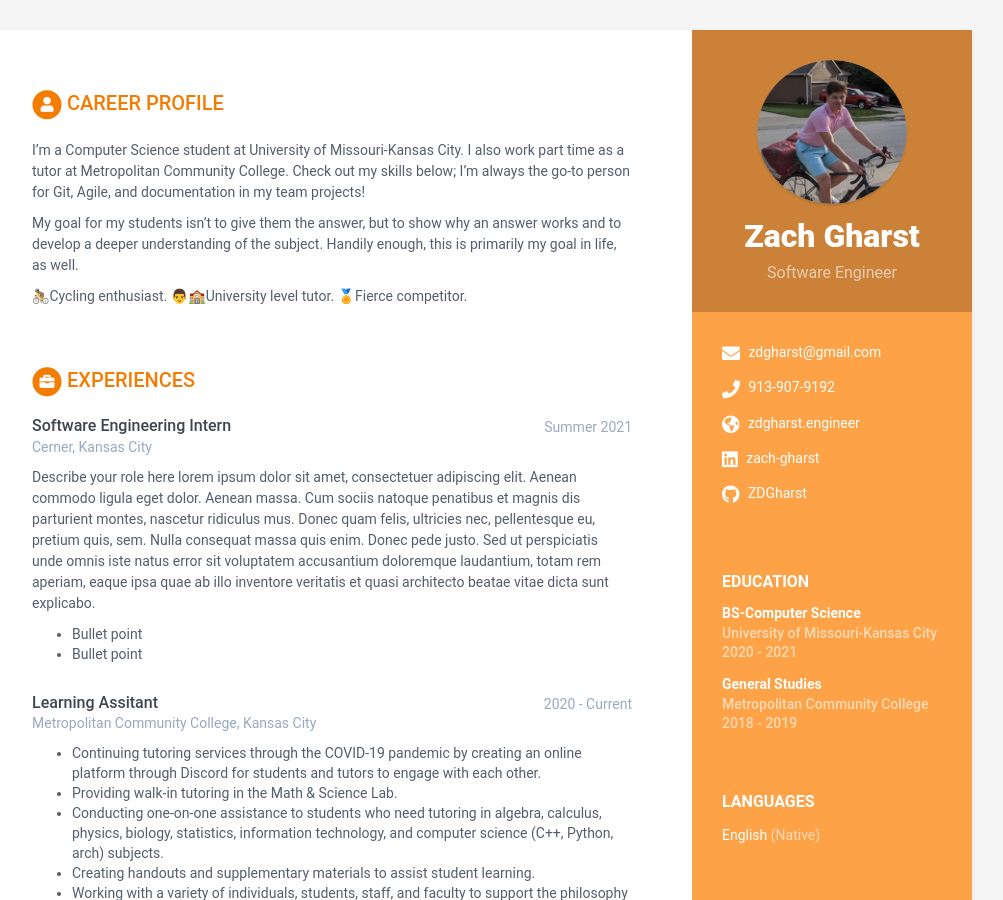
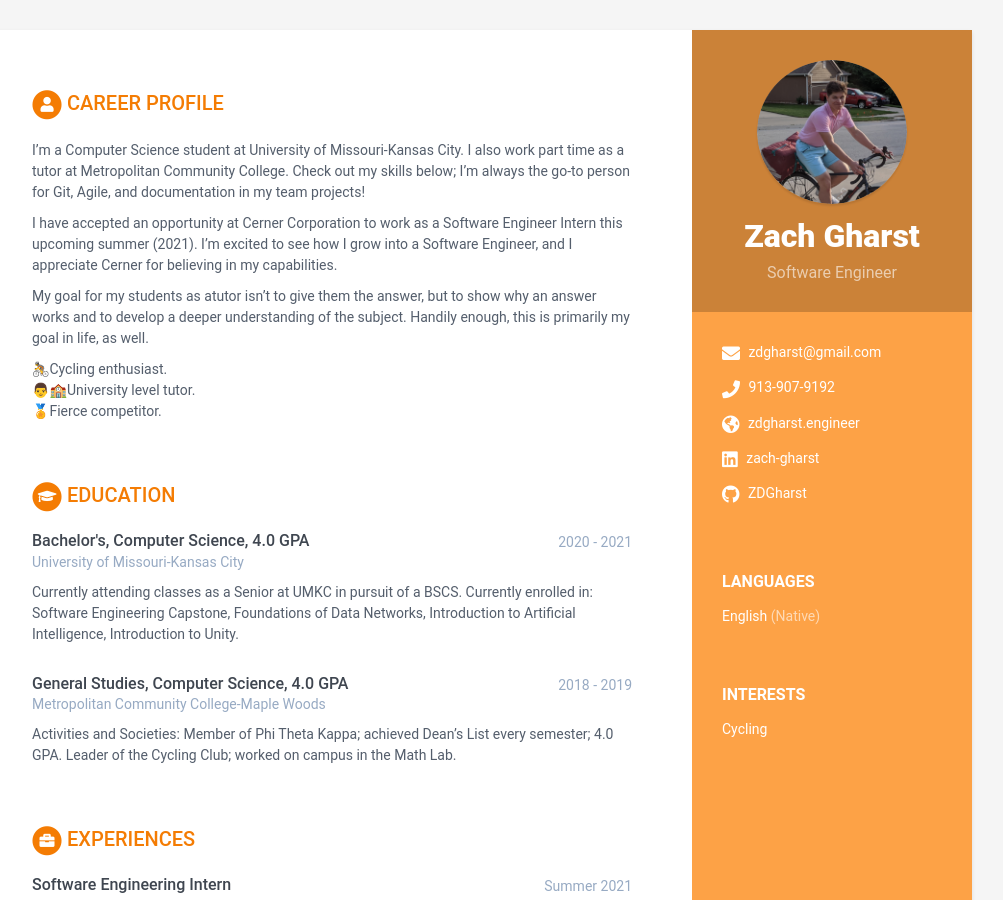
Before and after one commit to zachgharst/zachgharst.github.io, a Jekyll site: the page built from index.html, in a window 1280 px wide and 900 px high. Shown: the whole window, without its empty margins (168-1171 px from the left). Built offline with Jekyll 4.4.1, drawn with Linux system fonts in a browser that asks for light colours.

```diff
--- a/_data/data.yml
+++ b/_data/data.yml
@@ -4,7 +4,7 @@
 
 sidebar:
     about: False # set to False or comment line if you want to remove the "how to use?" in the sidebar
-    education: True # set to False if you want education in main section instead of in sidebar
+    education: False # set to False if you want education in main section instead of in sidebar
 
     # Profile information
     name: Zach Gharst
@@ -44,34 +44,26 @@ career-profile:
     summary: |
       I'm a Computer Science student at University of Missouri-Kansas City. I also work part time as a tutor at Metropolitan Community College. Check out my skills below; I'm always the go-to person for Git, Agile, and documentation in my team projects!
 
-      My goal for my students isn't to give them the answer, but to show why an answer works and to develop a deeper understanding of the subject. Handily enough, this is primarily my goal in life, as well.
+      I have accepted an opportunity at Cerner Corporation to work as a Software Engineer Intern this upcoming summer (2021). I'm excited to see how I grow into a Software Engineer, and I appreciate Cerner for believing in my capabilities.
+
+      My goal for my students as atutor isn't to give them the answer, but to show why an answer works and to develop a deeper understanding of the subject. Handily enough, this is primarily my goal in life, as well.
 
       🚴Cycling enthusiast.
       👨🏫University level tutor.
       🏅Fierce competitor.
 education:
-    - degree: BS-Computer Science
+    - degree: Bachelor's, Computer Science, 4.0 GPA
       university: University of Missouri-Kansas City
       time: 2020 - 2021
       details: |
-        Describe your study here lorem ipsum dolor sit amet, consectetuer
-        adipiscing elit. Aenean commodo ligula eget dolor. Aenean massa. Cum
-        sociis natoque penatibus et magnis dis parturient montes, nascetur
-        ridiculus mus. Donec quam felis, ultricies nec, pellentesque eu,
-        pretium quis, sem.
-          - Bullet point
-          - Bullet point
-    - degree: General Studies
-      university: Metropolitan Community College
+        Currently attending classes as a Senior at UMKC in pursuit of a BSCS. Currently enrolled in: Software Engineering Capstone, Foundations of Data Networks, Introduction to Artificial Intelligence, Introduction to Unity.
+
+    - degree: General Studies, Computer Science, 4.0 GPA
+      university: Metropolitan Community College-Maple Woods
       time: 2018 - 2019
       details: |
-        Describe your study here lorem ipsum dolor sit amet, consectetuer
-        adipiscing elit. Aenean commodo ligula eget dolor. Aenean massa. Cum
-        sociis natoque penatibus et magnis dis parturient montes, nascetur
-        ridiculus mus. Donec quam felis, ultricies nec, pellentesque eu,
-        pretium quis, sem.
-          - Bullet point
-          - Bullet point
+         Activities and Societies: Member of Phi Theta Kappa; achieved Dean’s List every semester; 4.0 GPA. Leader of the Cycling Club; worked on campus in the Math Lab.
+
 experiences:
     - role: Software Engineering Intern
       time: Summer 2021
```
